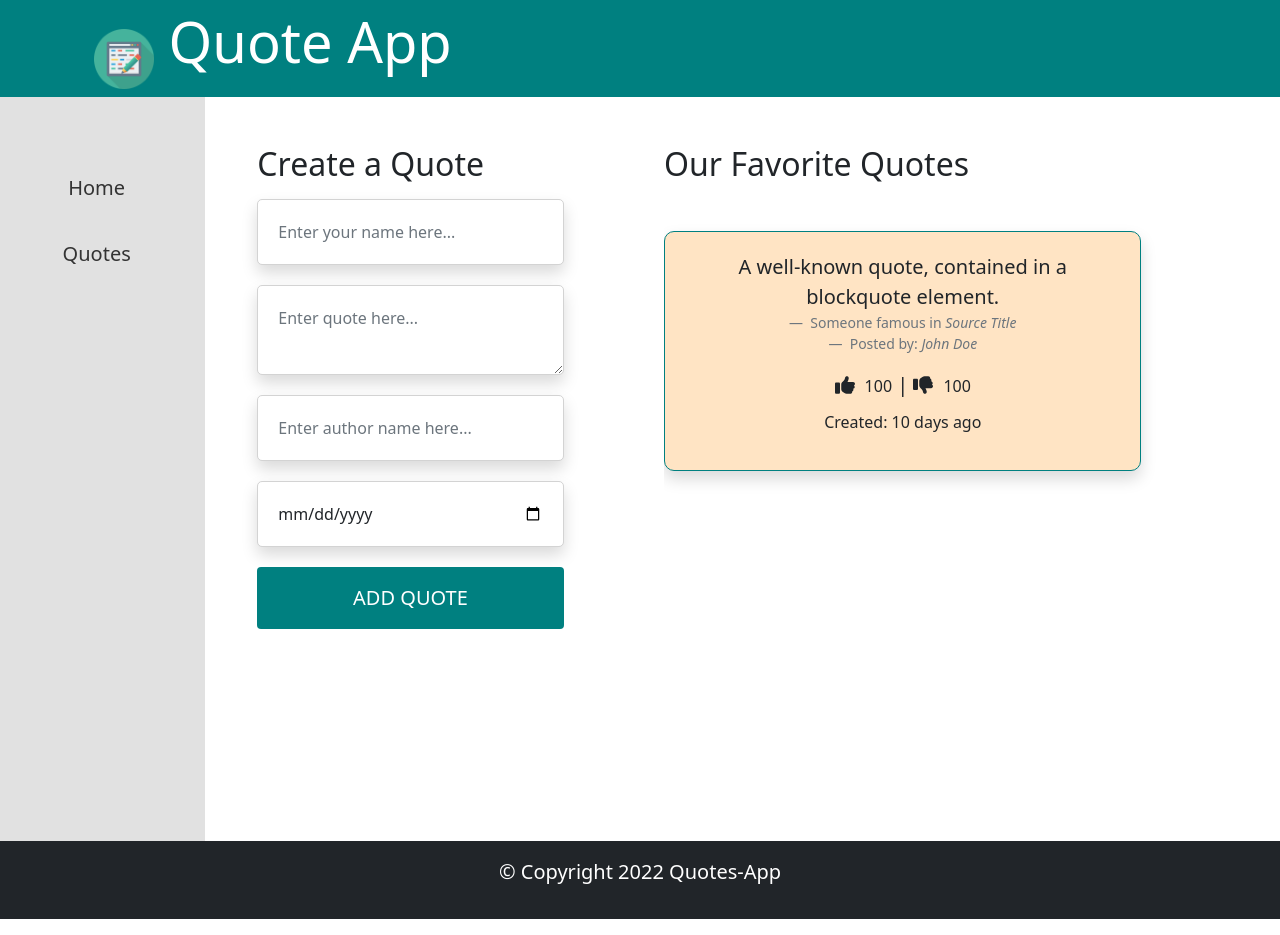
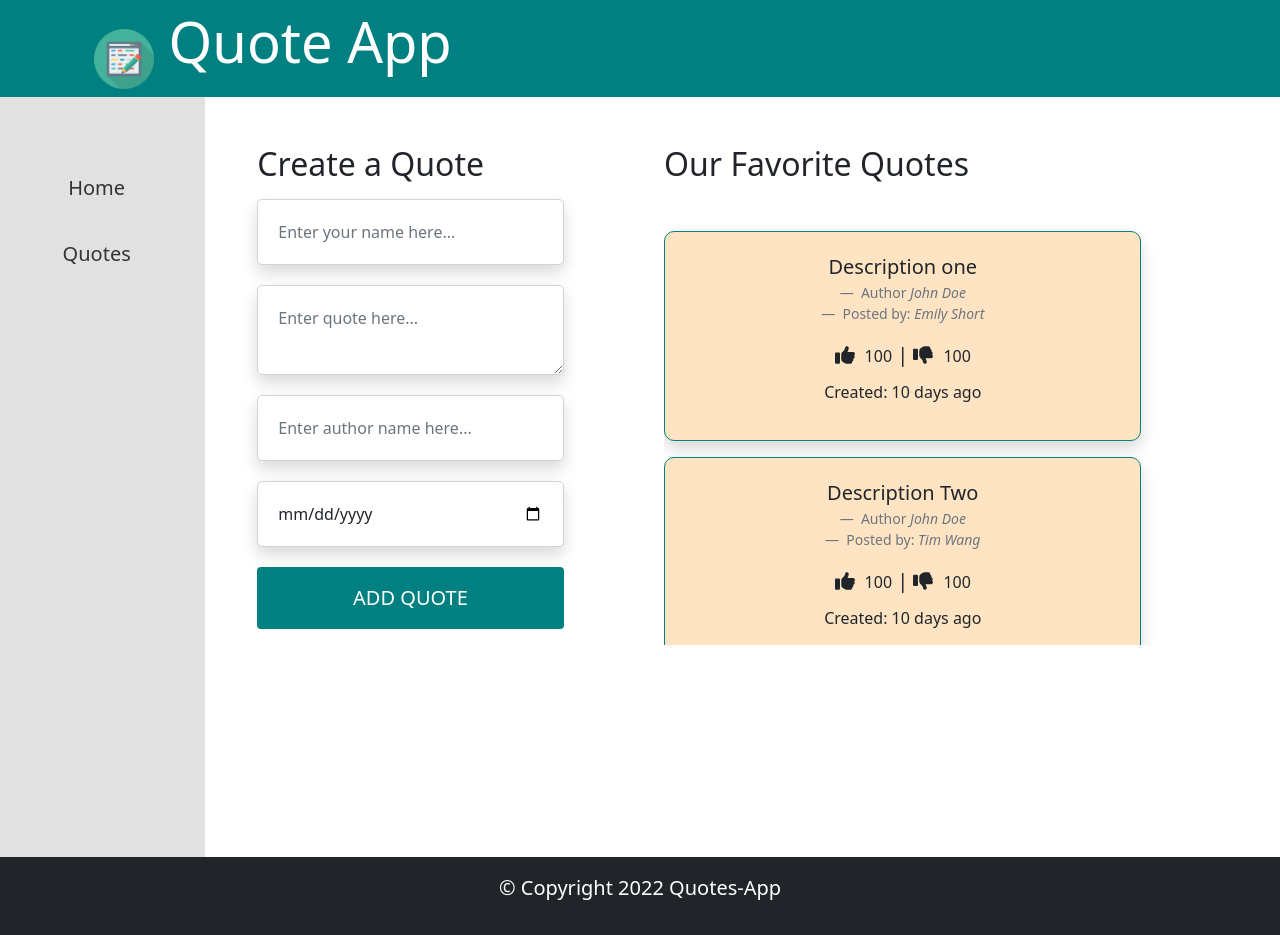
Before and after one commit to bignimz/quotes-web-app, an Angular app: page / in a window 1280 px wide. Built offline with nearby package versions, Linux system fonts and the light colour scheme.

Commit message:
Added a for loop to display the array of quotes in the quote component html

```diff
--- a/src/app/quote/quote.component.html
+++ b/src/app/quote/quote.component.html
@@ -1,12 +1,15 @@
-<figure class="text-center q-border mr-4 shadow favorite">
+<figure
+  *ngFor="let quote of quotes; let i = index"
+  class="text-center q-border mr-4 shadow favorite"
+>
   <blockquote class="blockquote">
-    <p>A well-known quote, contained in a blockquote element.</p>
+    <p>{{ quote.description }}</p>
   </blockquote>
   <figcaption class="blockquote-footer">
-    Someone famous in <cite title="Source Title">Source Title</cite>
+    Author <cite title="Source Title"> {{ quote.author }}</cite>
   </figcaption>
   <figcaption class="blockquote-footer">
-    Posted by: <cite title="Source Title">John Doe</cite>
+    Posted by: <cite title="Source Title">{{ quote.name }}</cite>
   </figcaption>
   <div class="row quote-row">
     <div class="rating">
--- a/src/app/quote/quote.component.ts
+++ b/src/app/quote/quote.component.ts
@@ -23,28 +23,31 @@ export class QuoteComponent implements OnInit {
       title: 'Quote 1',
       description: 'Description one',
       author: 'John Doe',
-
+      name: 'Emily Short',
       date: '10.04.2022'
     },
     {
       id: 2,
       title: 'Quote 2',
-      description: 'Description one',
+      description: 'Description Two',
       author: 'John Doe',
-      date: '10.04.2022'
+      date: '10.04.2022',
+      name: 'Tim Wang'
     },
     {
       id: 3,
       title: 'Quote 3',
-      description: 'Description one',
+      description: 'Description Three',
       author: 'John Doe',
-      date: '10.04.2022'
+      date: '10.04.2022',
+      name: 'Peter Mosh'
     },
     {
       id: 4,
       title: 'Quote 4',
-      description: 'Description one',
+      description: 'Description Four',
       author: 'John Doe',
+      name: 'Mike Epps',
       date: '10.04.2022'
     }
   ];
```
